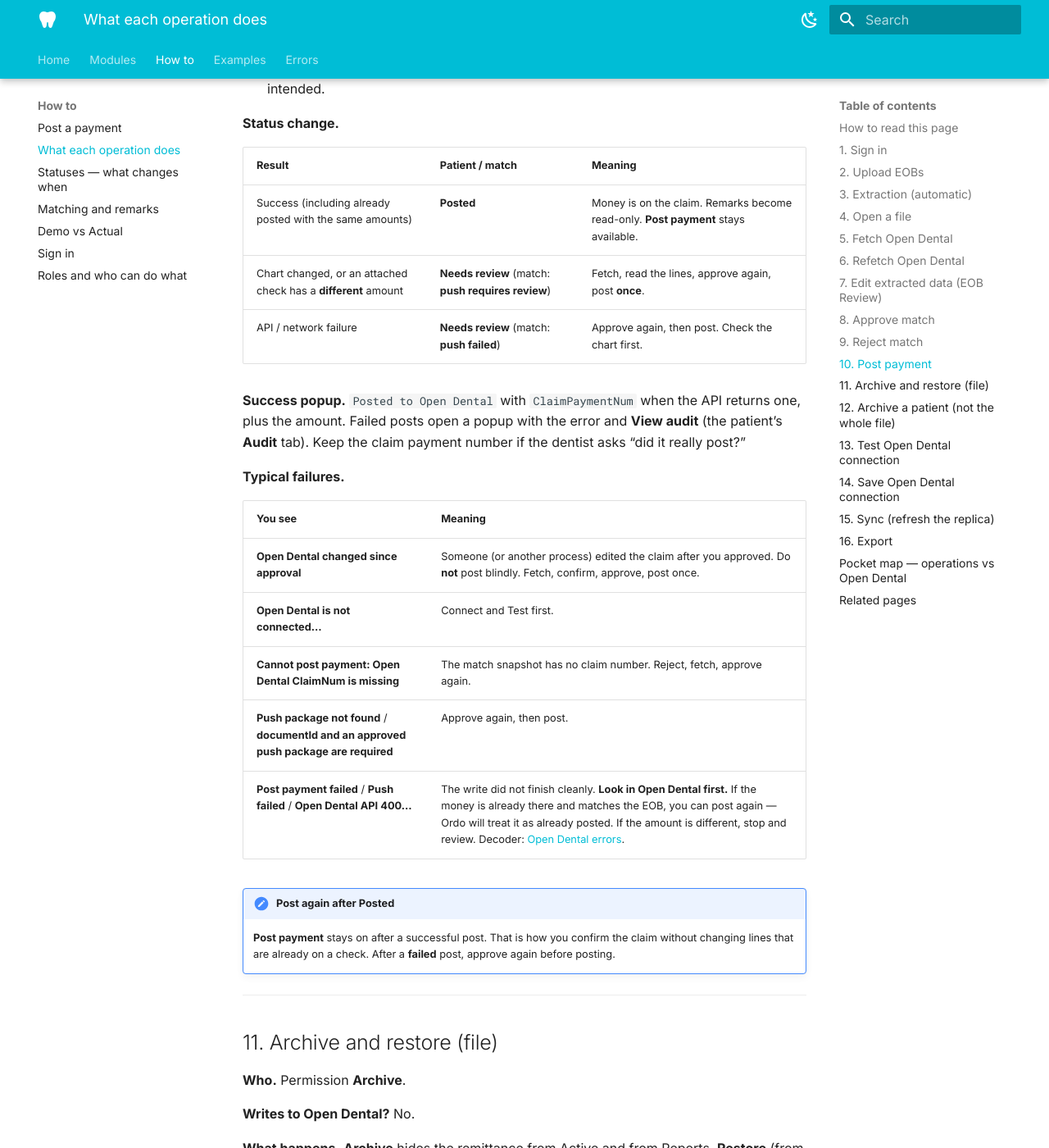
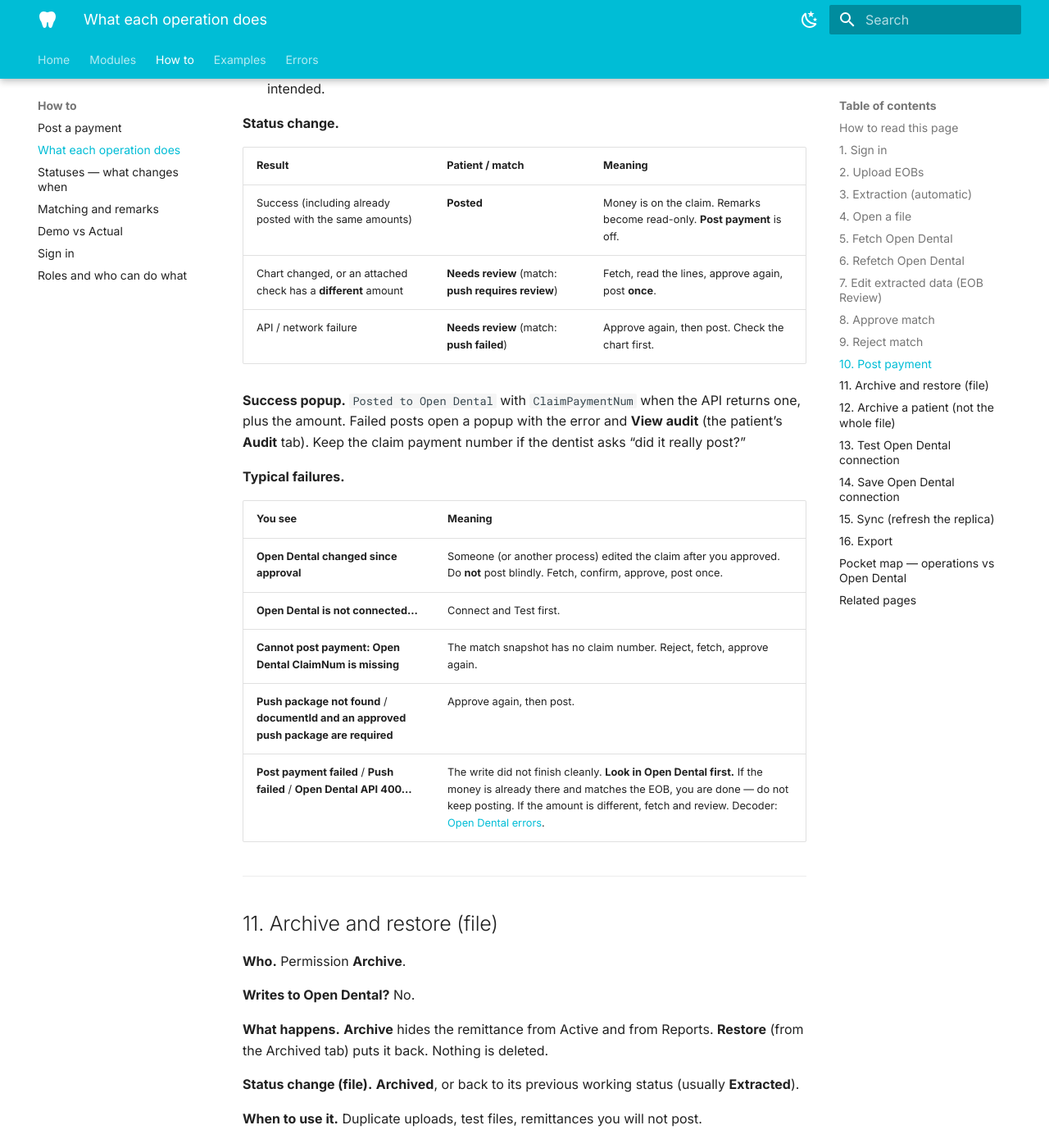
Before and after one commit to tools772/ordo-documentation, an MkDocs documentation site: the page built from docs/workflows/operations.md, in a window 1280 px wide and 1400 px high, scrolled down 8317 px. Shown: the whole window at 82% size. Built offline with MkDocs 1.6.1 and Material for MkDocs 9.7.7, drawn with Linux system fonts in a browser that asks for light colours; some of the changed text lies outside the part shown.

Commit message:
Turn Post payment off after a successful Posted status.
Co-authored-by: Cursor <cursoragent@cursor.com>

```diff
--- a/docs/workflows/operations.md
+++ b/docs/workflows/operations.md
@@ -257,7 +257,7 @@ You can fetch again later (**Refetch**) if someone just entered a claim in Open
 
 ## 10. Post payment
 
-**Who.** Permission **Post payment**. Disabled until the match is **Approved**. After a successful post it stays available so you can confirm.
+**Who.** Permission **Post payment**. Disabled until the match is **Approved**. After a successful post it is off.
 
 **Writes to Open Dental?** **Yes** in Actual when connected. In Demo it is a simulation.
 
@@ -273,7 +273,7 @@ You can fetch again later (**Refetch**) if someone just entered a claim in Open
 
 | Result | Patient / match | Meaning |
 | --- | --- | --- |
-| Success (including already posted with the same amounts) | **Posted** | Money is on the claim. Remarks become read-only. **Post payment** stays available. |
+| Success (including already posted with the same amounts) | **Posted** | Money is on the claim. Remarks become read-only. **Post payment** is off. |
 | Chart changed, or an attached check has a **different** amount | **Needs review** (match: **push requires review**) | Fetch, read the lines, approve again, post **once**. |
 | API / network failure | **Needs review** (match: **push failed**) | Approve again, then post. Check the chart first. |
 
@@ -287,10 +287,7 @@ You can fetch again later (**Refetch**) if someone just entered a claim in Open
 | **Open Dental is not connected…** | Connect and Test first. |
 | **Cannot post payment: Open Dental ClaimNum is missing** | The match snapshot has no claim number. Reject, fetch, approve again. |
 | **Push package not found** / **documentId and an approved push package are required** | Approve again, then post. |
-| **Post payment failed** / **Push failed** / **Open Dental API 400…** | The write did not finish cleanly. **Look in Open Dental first.** If the money is already there and matches the EOB, you can post again — Ordo will treat it as already posted. If the amount is different, stop and review. Decoder: [Open Dental errors](../errors/open-dental.md). |
-
-!!! note "Post again after Posted"
-    **Post payment** stays on after a successful post. That is how you confirm the claim without changing lines that are already on a check. After a **failed** post, approve again before posting.
+| **Post payment failed** / **Push failed** / **Open Dental API 400…** | The write did not finish cleanly. **Look in Open Dental first.** If the money is already there and matches the EOB, you are done — do not keep posting. If the amount is different, fetch and review. Decoder: [Open Dental errors](../errors/open-dental.md). |
 
 ---
 
```
Also changed, not shown: docs/errors/index.md (+1 -1 lines), docs/glossary.md (+1 -1 lines), docs/modules/working-an-eob.md (+3 -3 lines), docs/workflows/posting-a-payment.md (+2 -2 lines), docs/workflows/statuses.md (+5 -5 lines).
